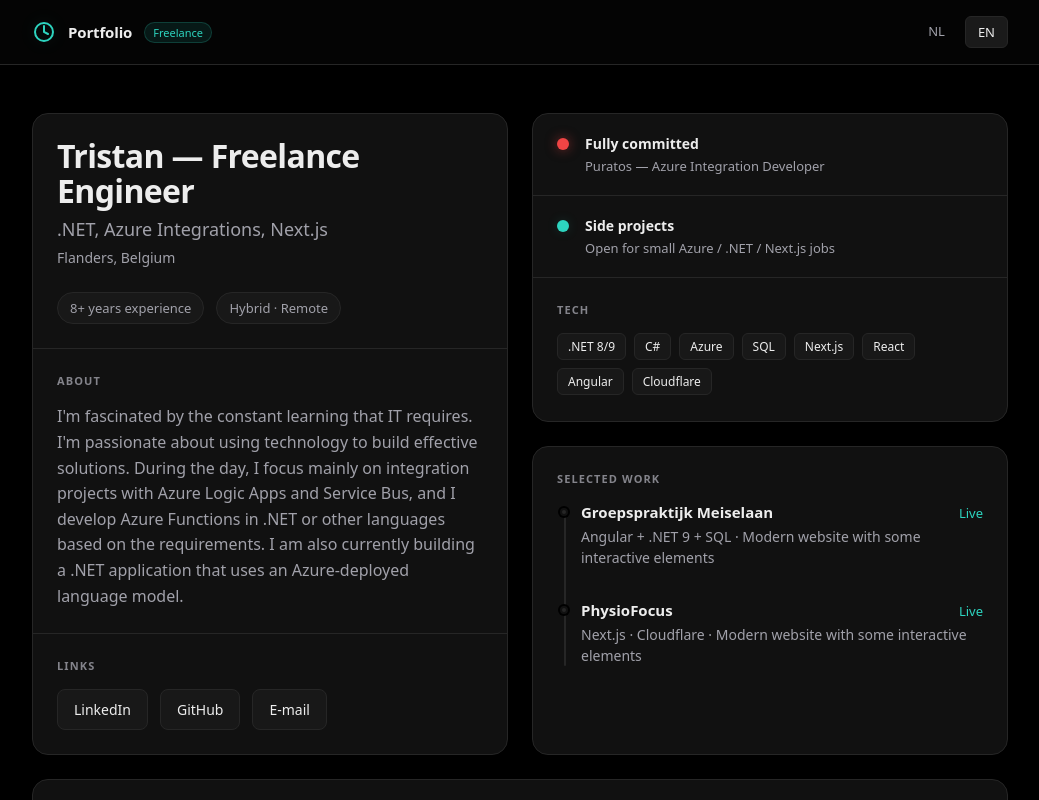
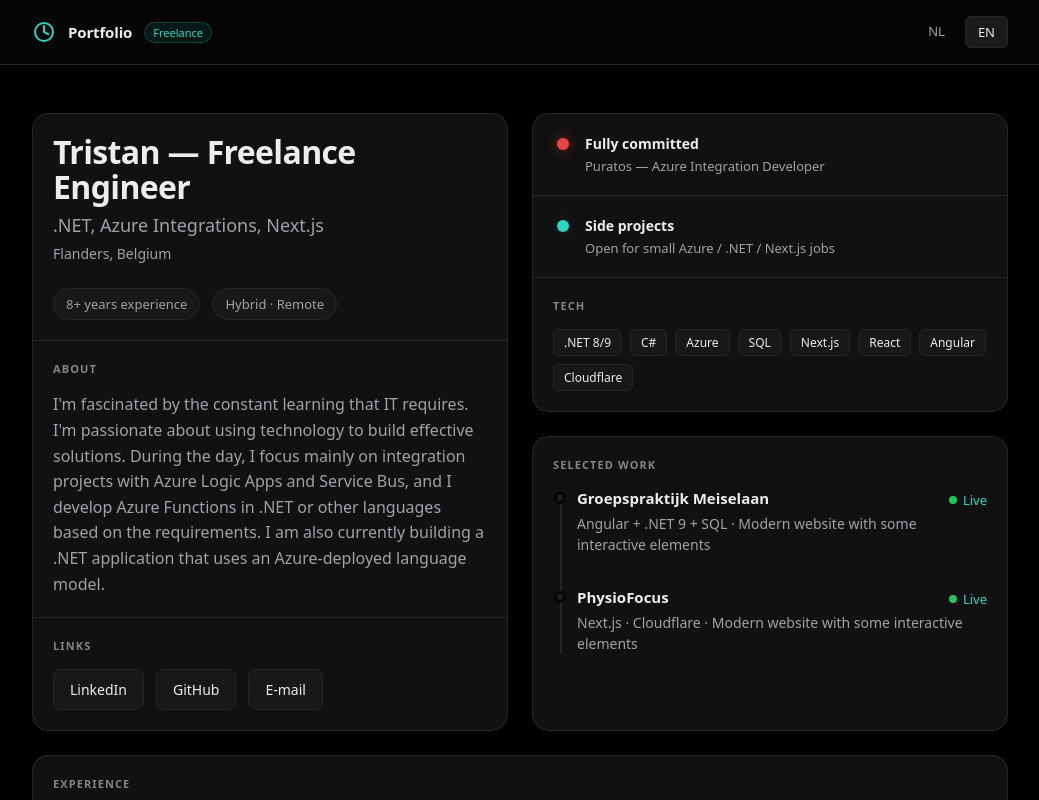
Before and after one commit to TristanBomans/portfolio-nextjs, a Next.js app: page / in a window 1280 px wide. Shown: the top 800 px of the page, without its empty margins (120-1159 px from the left). Built offline with nearby package versions, Linux system fonts and the light colour scheme.

Commit message:
Fix card layout and add live status indicators
- Adjust card flex behavior to prevent overflow
- Add green dot indicator to live project statuses

```diff
--- a/app/globals.css
+++ b/app/globals.css
@@ -168,10 +168,14 @@ a {
 }
 
 .right-col > .card {
-    flex: 1;
+    flex: 0 0 auto;
     display: flex;
     flex-direction: column;
     min-height: 0;
+}
+
+.right-col > .card:last-child {
+    flex: 1;
 }
 
 /* Cards */
@@ -190,12 +194,10 @@ a {
 }
 
 .section {
-    padding: 24px;
+    padding: 20px;
 }
 
-.card > .section {
-    flex: 1;
-}
+/* Sections take natural height by default */
 
 .section+.section {
     border-top: 1px solid var(--border);
--- a/app/page.jsx
+++ b/app/page.jsx
@@ -168,7 +168,10 @@ export default function Page() {
                   <div className="timeline-dot"></div>
                   <div className="item-header">
                     <h4 className="item-title">Groepspraktijk Meiselaan</h4>
-                    <span className="item-meta" style={{ color: 'var(--accent)' }}>{t.live}</span>
+                    <span className="item-meta" style={{ color: 'var(--accent)', display: 'flex', alignItems: 'center', gap: '6px' }}>
+                      <span style={{ width: '8px', height: '8px', borderRadius: '50%', background: '#22c55e', display: 'inline-block' }}></span>
+                      {t.live}
+                    </span>
                   </div>
                   <p className="item-desc">
                     {lang === 'nl' ? 'Angular + .NET 9 + SQL · Moderne website met interactieve elementen' : 'Angular + .NET 9 + SQL · Modern website with some interactive elements'}
@@ -178,7 +181,10 @@ export default function Page() {
                   <div className="timeline-dot"></div>
                   <div className="item-header">
                     <h4 className="item-title">PhysioFocus</h4>
-                    <span className="item-meta" style={{ color: 'var(--accent)' }}>{t.live}</span>
+                    <span className="item-meta" style={{ color: 'var(--accent)', display: 'flex', alignItems: 'center', gap: '6px' }}>
+                      <span style={{ width: '8px', height: '8px', borderRadius: '50%', background: '#22c55e', display: 'inline-block' }}></span>
+                      {t.live}
+                    </span>
                   </div>
                   <p className="item-desc">
                     {lang === 'nl' ? 'Next.js · Cloudflare · Moderne website met interactieve elementen' : 'Next.js · Cloudflare · Modern website with some interactive elements'}
```
